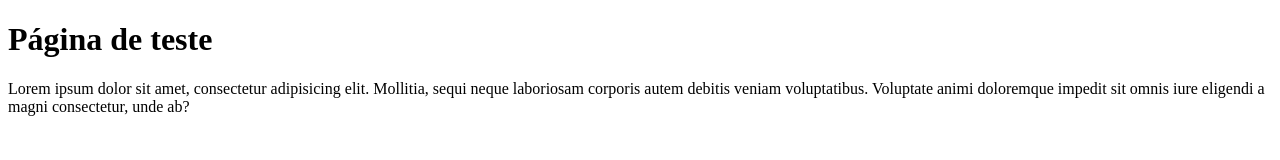
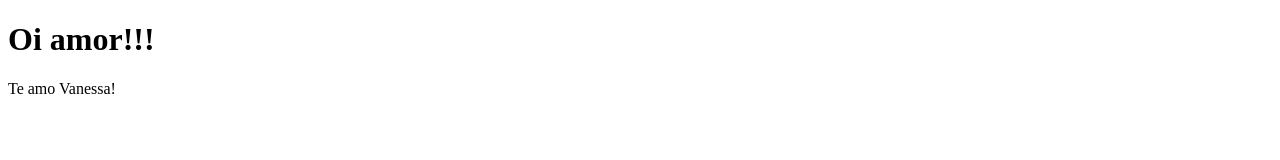
Before and after one commit to fpfrimer/gh_pages_teste, a plain HTML site: page index.html in a window 1280 px wide. Drawn offline with Linux system fonts and the light colour scheme.

Commit message:
Update index.html

```diff
--- a/index.html
+++ b/index.html
@@ -6,7 +6,7 @@
     <title>Document</title>
 </head>
 <body>
-    <h1> Página de teste</h1>
-    <p>Lorem ipsum dolor sit amet, consectetur adipisicing elit. Mollitia, sequi neque laboriosam corporis autem debitis veniam voluptatibus. Voluptate animi doloremque impedit sit omnis iure eligendi a magni consectetur, unde ab?</p>
+    <h1> Oi amor!!!</h1>
+    <p>Te amo Vanessa!</p>
 </body>
 </html>
```
